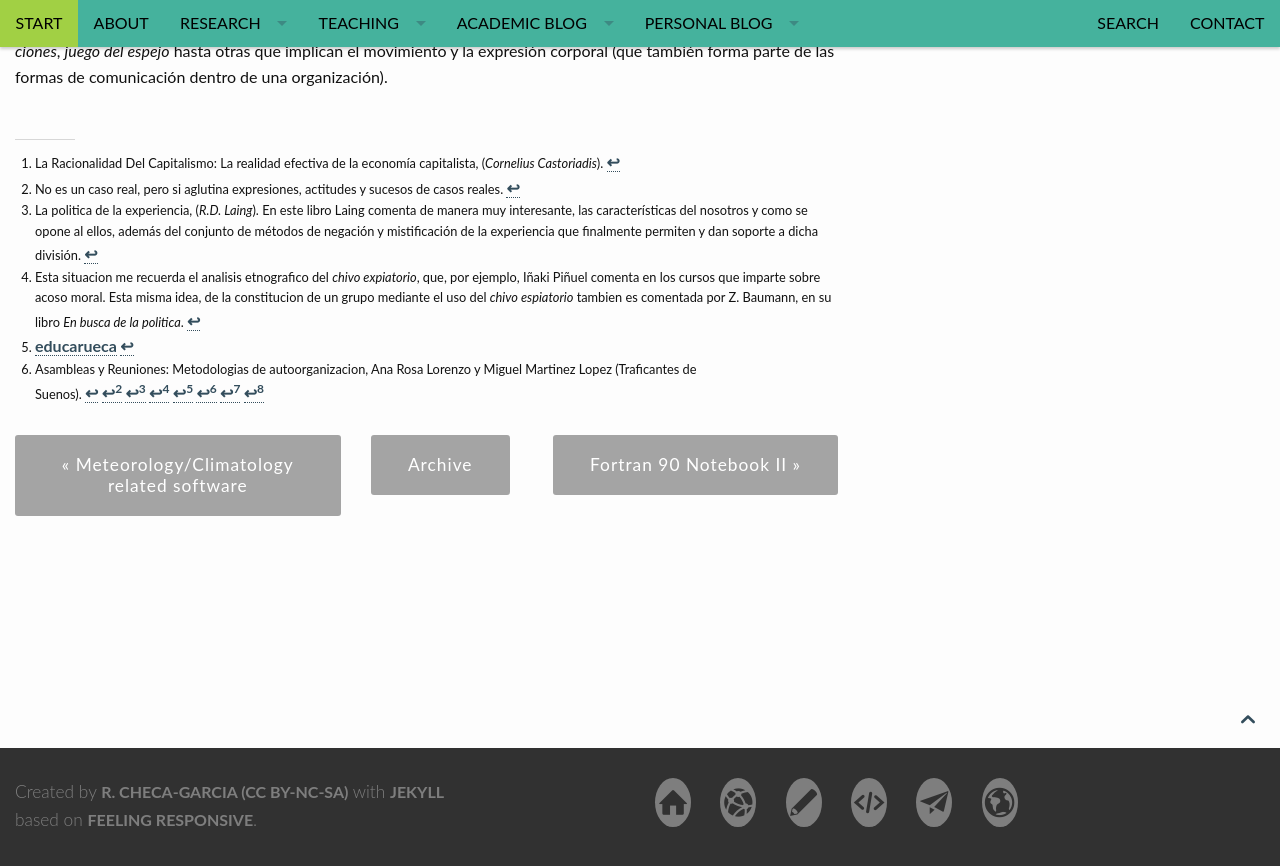
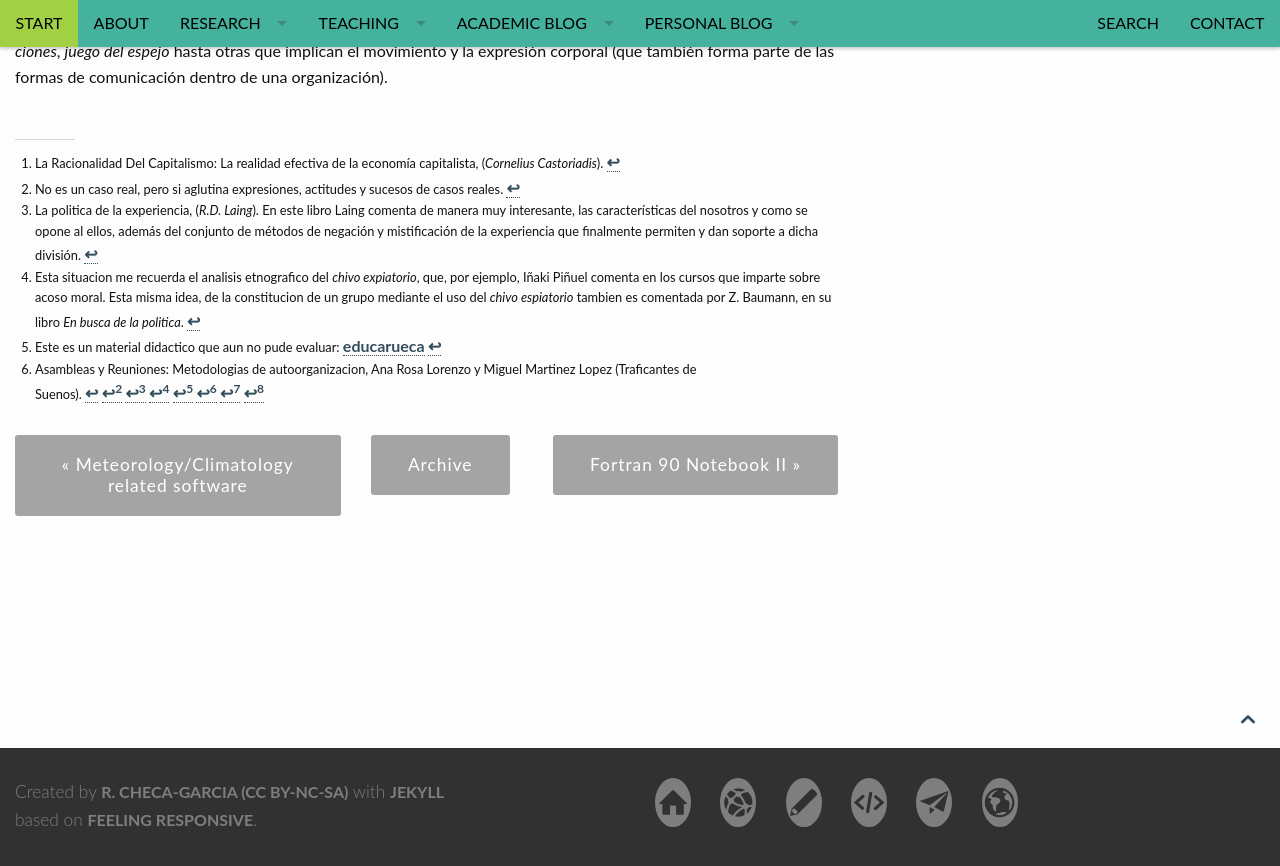
Before and after one commit to RCHG/rchg.github.io, a Jekyll site: the page built from _posts/2016-03-06-Humpty-Ditmpty.md, in a window 1280 px wide and 900 px high, scrolled down 3725 px. Shown: the top 866 px of the window. Built offline with Jekyll 4.4.1, drawn with Linux system fonts in a browser that asks for light colours; nearby versions of some CDN libraries; comment, search, counter and statistics services are not loaded.

Commit message:
Update 2016-03-06-Humpty-Ditmpty.md

```diff
--- a/_posts/2016-03-06-Humpty-Ditmpty.md
+++ b/_posts/2016-03-06-Humpty-Ditmpty.md
@@ -145,4 +145,4 @@ De entre las muchas técnicas que ha para evaluar la marcha de una reunión, una
 [^3]: No es un caso real, pero si aglutina expresiones, actitudes y sucesos de casos reales.
 [^4]: Esta situacion me recuerda el analisis etnografico del *chivo expiatorio*, que, por ejemplo, Iñaki Piñuel comenta en los cursos que imparte sobre acoso moral. Esta misma idea, de la constitucion de un grupo mediante el uso del *chivo espiatorio* tambien es comentada por Z. Baumann, en su libro *En busca de la politica*.
 [^5]: Asambleas y Reuniones: Metodologias de autoorganizacion, Ana Rosa Lorenzo y Miguel Martinez Lopez (Traficantes de Suenos).
-[^6]: [educarueca](http://www.educarueca.org/IMG/pdf/Funcionamiento_de_grupo.pdf)
+[^6]: Este es un material didactico que aun no pude evaluar: [educarueca](http://www.educarueca.org/IMG/pdf/Funcionamiento_de_grupo.pdf)
```
